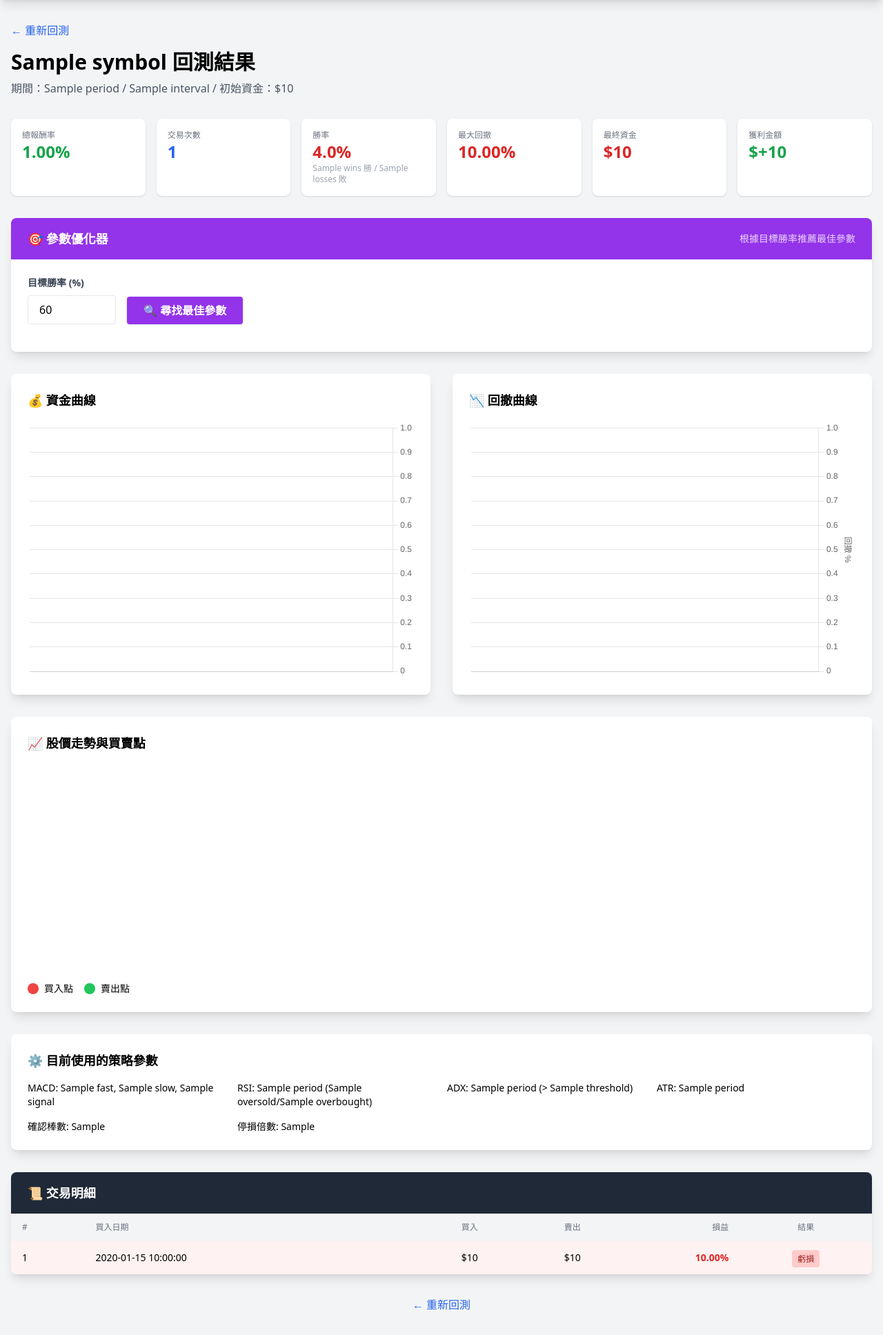
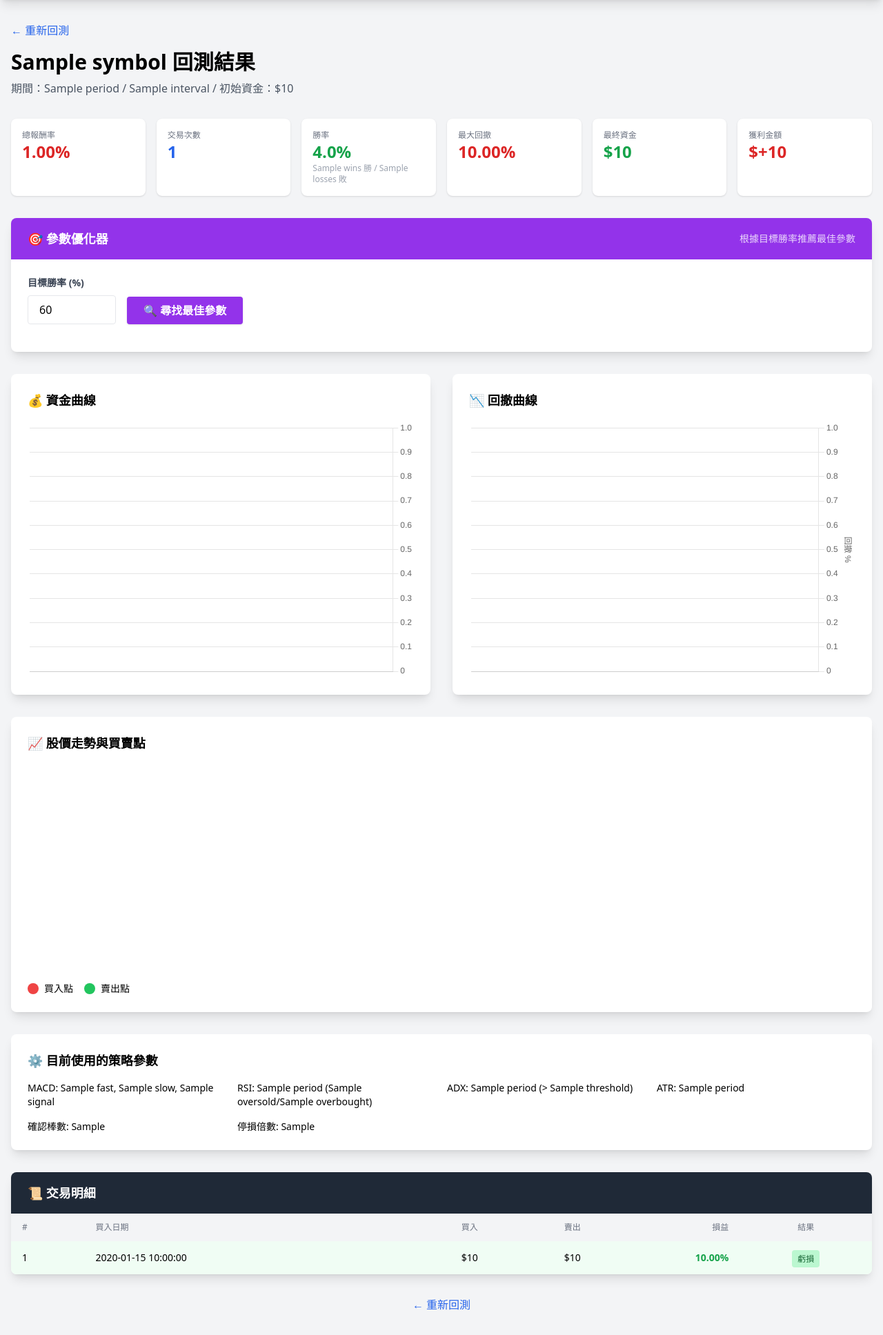
Before and after one commit to weiyongsheng1124/stock-trading-bot, a Flask app: template dashboard/templates/backtest_result.html in a window 1280 px wide. Shown: the part 64-1999 px from the top of the page at 69% size. Run offline with Flask 3, Linux system fonts and the light colour scheme; the template is opened without the code that fills it: most values are stand-ins (such as "Sample title", 1, 10 or a date in 2020); a map, chart or similar area stays blank; some libraries are stand-ins or nearby versions.

Commit message:
Fix: 修正所有顏色顯示為台股慣例 - 紅色獲利、綠色虧損

```diff
--- a/dashboard/templates/backtest_result.html
+++ b/dashboard/templates/backtest_result.html
@@ -46,7 +46,7 @@
         <div class="grid grid-cols-2 md:grid-cols-4 lg:grid-cols-6 gap-4 mb-8">
             <div class="bg-white rounded-lg shadow p-4">
                 <div class="text-gray-500 text-xs">總報酬率</div>
-                <div class="text-2xl font-bold {% if result.total_return|default(0) >= 0 %}text-green-600{% else %}text-red-600{% endif %}">
+                <div class="text-2xl font-bold {% if result.total_return|default(0) >= 0 %}text-red-600{% else %}text-green-600{% endif %}">
                     {{ "%.2f"|format(result.total_return|default(0)) }}%
                 </div>
             </div>
@@ -56,7 +56,7 @@
             </div>
             <div class="bg-white rounded-lg shadow p-4">
                 <div class="text-gray-500 text-xs">勝率</div>
-                <div class="text-2xl font-bold {% if result.win_rate|default(0) >= 50 %}text-green-600{% else %}text-red-600{% endif %}">
+                <div class="text-2xl font-bold {% if result.win_rate|default(0) >= 50 %}text-red-600{% else %}text-green-600{% endif %}">
                     {{ "%.1f"|format(result.win_rate|default(0)) }}%
                 </div>
                 <div class="text-xs text-gray-400">{{ result.wins|default(0) }} 勝 / {{ result.losses|default(0) }} 敗</div>
@@ -67,13 +67,13 @@
             </div>
             <div class="bg-white rounded-lg shadow p-4">
                 <div class="text-gray-500 text-xs">最終資金</div>
-                <div class="text-2xl font-bold {% if result.final_capital|default(capital) > capital %}text-green-600{% else %}text-red-600{% endif %}">
+                <div class="text-2xl font-bold {% if result.final_capital|default(capital) > capital %}text-red-600{% else %}text-green-600{% endif %}">
                     ${{ "{:,.0f}".format(result.final_capital|default(capital)) }}
                 </div>
             </div>
             <div class="bg-white rounded-lg shadow p-4">
                 <div class="text-gray-500 text-xs">獲利金額</div>
-                <div class="text-2xl font-bold {% if (result.final_capital|default(capital) - capital) >= 0 %}text-green-600{% else %}text-red-600{% endif %}">
+                <div class="text-2xl font-bold {% if (result.final_capital|default(capital) - capital) >= 0 %}text-red-600{% else %}text-green-600{% endif %}">
                     ${{ "{:+,.0f}".format((result.final_capital|default(capital) - capital)) }}
                 </div>
             </div>
@@ -211,19 +211,19 @@
                     </thead>
                     <tbody class="divide-y divide-gray-200">
                         {% for trade in result.trades %}
-                        <tr class="{% if trade.win %}bg-green-50{% else %}bg-red-50{% endif %}">
+                        <tr class="{% if trade.win %}bg-red-50{% else %}bg-green-50{% endif %}">
                             <td class="px-4 py-3 text-sm">{{ trade.id }}</td>
                             <td class="px-4 py-3 text-sm">{{ trade.entry_date }}</td>
                             <td class="px-4 py-3 text-sm text-right">${{ trade.entry_price }}</td>
                             <td class="px-4 py-3 text-sm text-right">${{ trade.exit_price }}</td>
-                            <td class="px-4 py-3 text-sm text-right font-bold {% if trade.pnl >= 0 %}text-green-600{% else %}text-red-600{% endif %}">
+                            <td class="px-4 py-3 text-sm text-right font-bold {% if trade.pnl >= 0 %}text-red-600{% else %}text-green-600{% endif %}">
                                 {{ "%.2f"|format(trade.pnl) }}%
                             </td>
                             <td class="px-4 py-3 text-center">
                                 {% if trade.win %}
-                                <span class="px-2 py-1 bg-green-200 text-green-800 rounded text-xs">獲利</span>
+                                <span class="px-2 py-1 bg-red-200 text-red-800 rounded text-xs">獲利</span>
                                 {% else %}
-                                <span class="px-2 py-1 bg-red-200 text-red-800 rounded text-xs">虧損</span>
+                                <span class="px-2 py-1 bg-green-200 text-green-800 rounded text-xs">虧損</span>
                                 {% endif %}
                             </td>
                         </tr>
@@ -425,7 +425,7 @@
                         {
                             label: '買入',
                             data: buyPoints,
-                            backgroundColor: '#ef4444',  // 紅色
+                            backgroundColor: '#ef4444',  // 紅色 - 買入後期待上漲
                             borderColor: '#ef4444',
                             pointStyle: 'triangle',
                             pointRadius: 10,
@@ -436,7 +436,7 @@
                         {
                             label: '賣出',
                             data: sellPoints,
-                            backgroundColor: '#22c55e',  // 綠色
+                            backgroundColor: '#22c55e',  // 綠色 - 賣出後期待下跌
                             borderColor: '#22c55e',
                             pointStyle: 'triangle',
                             pointRadius: 10,
```
